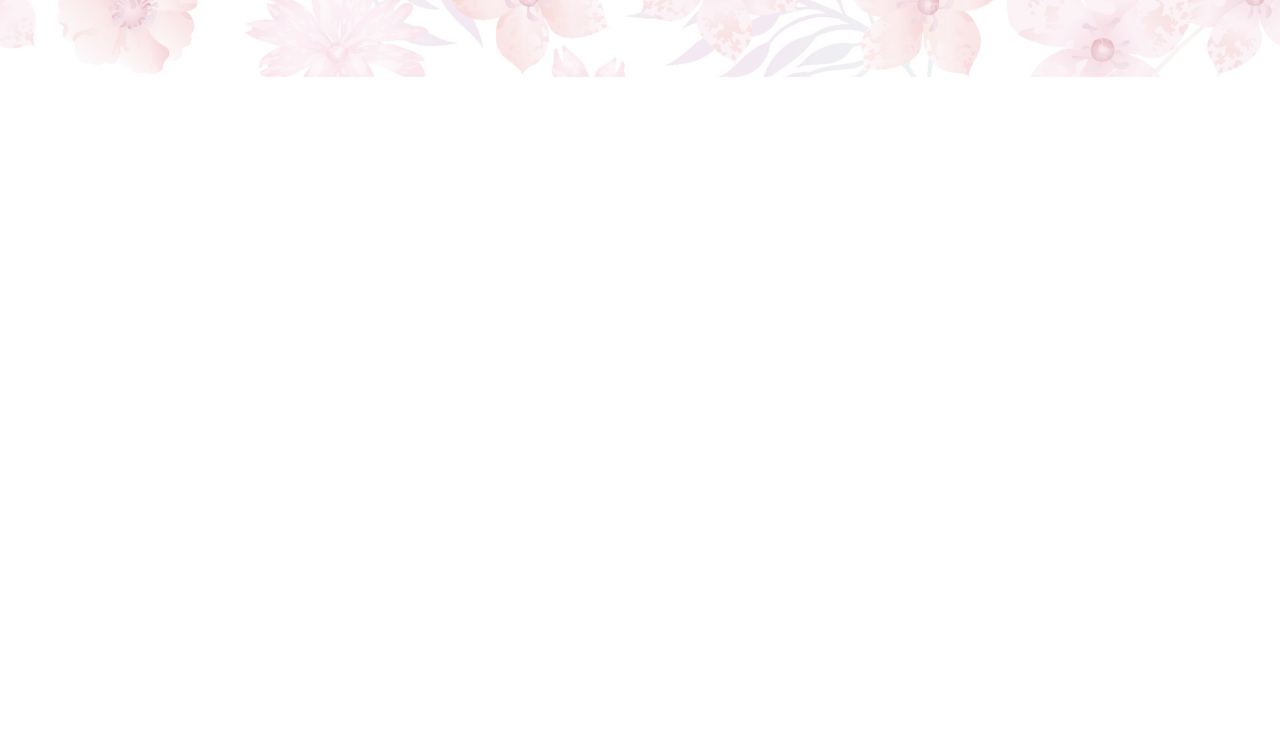
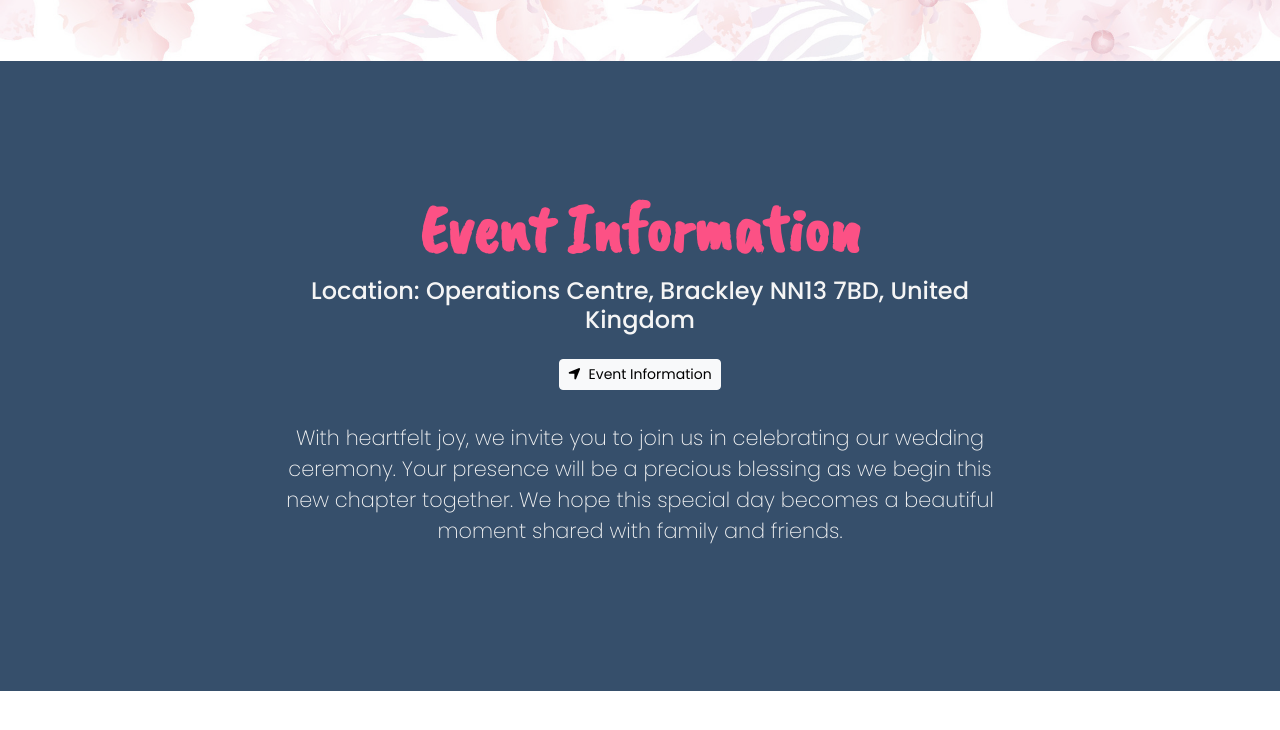
Before and after one commit to naufallevi/bs-5.3-wedding-invitation, a plain HTML site: page index.html in a window 1280 px wide. Shown: the part 1626-2356 px from the top of the page. Before the commit the page ends 2000 px from the top, so only its background shows below. Drawn offline with nearby package versions, Linux system fonts and the light colour scheme.

Commit message:
menambahkan section information

```diff
--- a/index.html
+++ b/index.html
@@ -22,7 +22,7 @@
         <h4>Dear Sir/Madam,</h4>
         <h1>George & Carmen</h1>
         <p>We are delighted to announce that we will be celebrating our wedding on:</p>
-        <a href="#undangan" class="btn btn-lg mt-4"><i class="fa-solid fa-eye me-2"></i>Details</a>
+        <a href="#invitation" class="btn btn-lg mt-4"><i class="fa-solid fa-envelope-open me-2"></i>Open Invitation<i class="fa-solid fa-envelope-open ms-2"></i></a>
         <div class="my-countdown simply-countdown-circle mt-5"></div>
       </main>
     </section>
@@ -106,6 +106,22 @@
         </div>
       </div>
     </section>
+
+    <section id="information" class="information">
+      <div class="container">
+        <div class="row justify-content-center">
+          <div class="col-md-8 col-10 text-center">
+            <h2>Event Information</h2>
+            <h3 class="location">Location: Operations Centre, Brackley NN13 7BD, United Kingdom</h3>
+            <a href="https://maps.app.goo.gl/3JFsdhqiupNiMAxB9" target="_blank" class="btn btn-sm btn-light my-3"><i class="fa fa-location-arrow me-2"></i>Event Information</a>
+            <p class="description">
+              With heartfelt joy, we invite you to join us in celebrating our wedding ceremony. Your presence will be a precious blessing as we begin this new chapter together. We hope this special day becomes a beautiful moment shared with
+              family and friends.
+            </p>
+          </div>
+        </div>
+      </div>
+    </section>
     <!-- HOME END -->
 
     <!-- BOOTSTRAP -->
--- a/styles.css
+++ b/styles.css
@@ -12,7 +12,7 @@
 body {
   font-family: var(--font-poppons);
   font-size: 1.2rem;
-  min-height: 2000px;
+  min-height: 8000px;
 }
 
 /* HERO */
@@ -28,7 +28,7 @@ body {
   background-size: cover;
   background-position: center;
   z-index: -1;
-  filter: grayscale(900%) sepia(35%);
+  filter: grayscale(90%) sepia(35%);
 }
 
 .hero {
@@ -71,7 +71,7 @@ body {
 
 /* NAVBAR */
 .mynavbar {
-  background-color: rgb(255 255 255 / 0.5);
+  background-color: rgb(255 255 255 / 0.5) !important;
   backdrop-filter: blur(4px);
 }
 
@@ -97,7 +97,7 @@ body {
   min-height: 100vh;
   /* height: 100vh; */
   margin-top: -6rem;
-  padding-top: 12rem;
+  padding-top: 11rem;
   padding-bottom: 5rem;
   /* overflow: hidden; */
 }
@@ -116,7 +116,7 @@ body {
   z-index: -11;
 }
 
-.home h2 {
+.home h2 ,.information h2 {
   font-family: var(--font-caveat);
   font-weight: bold;
   font-size: 4.2rem;
@@ -167,12 +167,27 @@ body {
   width: 80px;
 }
 
+.information {
+  background-color: var(--color1);
+  color: var(--color3);
+  padding-top: 8rem;
+  padding-bottom: 8rem;
+}
+
+.information .location {
+  font-size: 1.5rem;
+}
+
+.information .description {
+  font-size: 1.3rem;
+  font-weight: 200;
+  margin-top: 1rem;
+}
 /* HOME END */
 
 /* RESPONSIVE BREAKPOINTS */
 /* EXTRA LARGE */
 @media screen and (max-width: 1200px) {
-
   /* HOME */
   .home .couple .heart {
     transform: translate(-50%, 15px);
@@ -194,7 +209,7 @@ body {
     gap: 1.2rem;
   }
 
-  .simply-countdown-circle>.simply-section {
+  .simply-countdown-circle > .simply-section {
     padding: 40px;
   }
 
@@ -215,7 +230,7 @@ body {
     gap: 0.9rem;
   }
 
-  .simply-countdown-circle>.simply-section {
+  .simply-countdown-circle > .simply-section {
     padding: 35px;
     width: 90px;
     height: 90px;
@@ -240,7 +255,7 @@ body {
     gap: 0.7rem;
   }
 
-  .simply-countdown-circle>.simply-section {
+  .simply-countdown-circle > .simply-section {
     padding: 25px;
     width: 70px;
     height: 70px;
@@ -265,11 +280,10 @@ body {
     gap: 0.4rem;
   }
 
-  .simply-countdown-circle>.simply-section {
+  .simply-countdown-circle > .simply-section {
     padding: 25px;
     width: 60px;
     height: 60px;
   }
 }
-
 /* RESPONSIVE BREAKPOINTS END */
```
